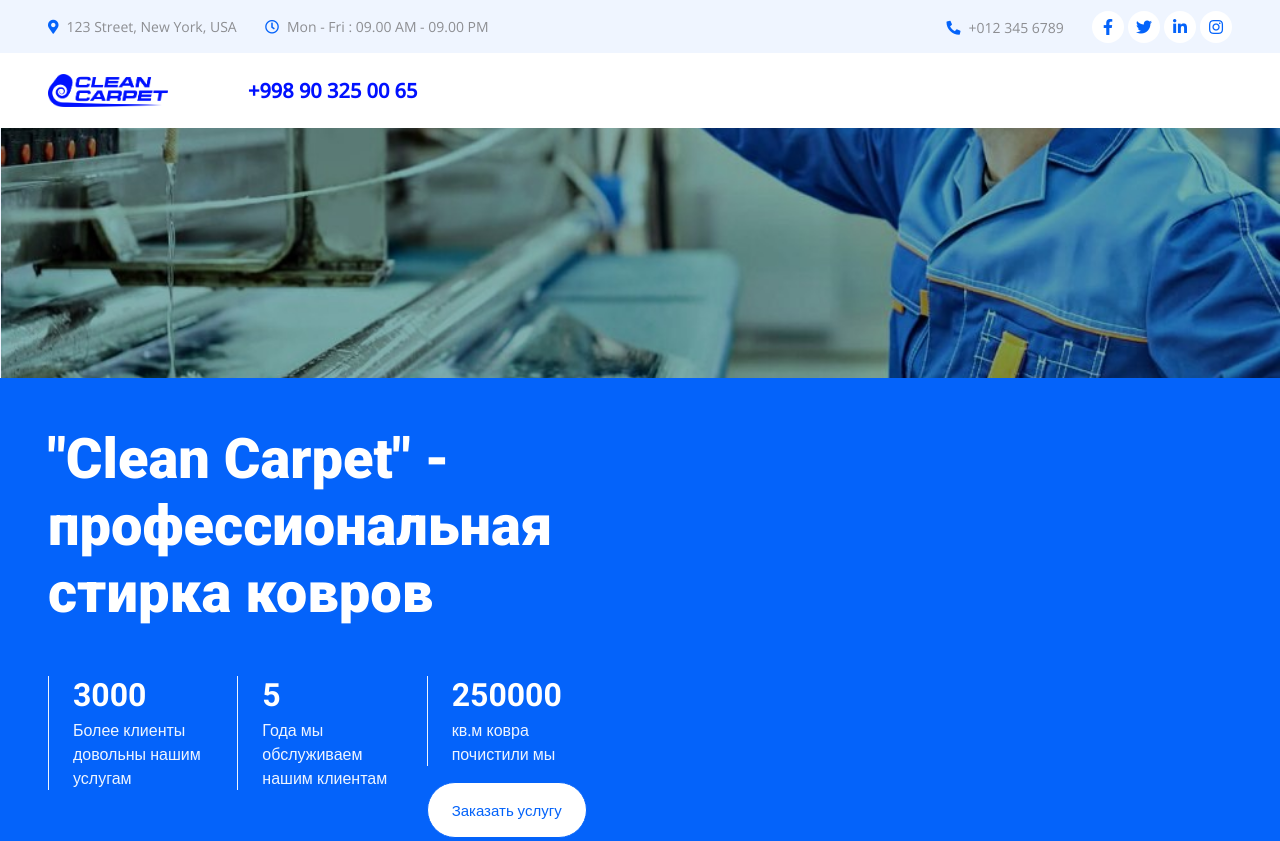
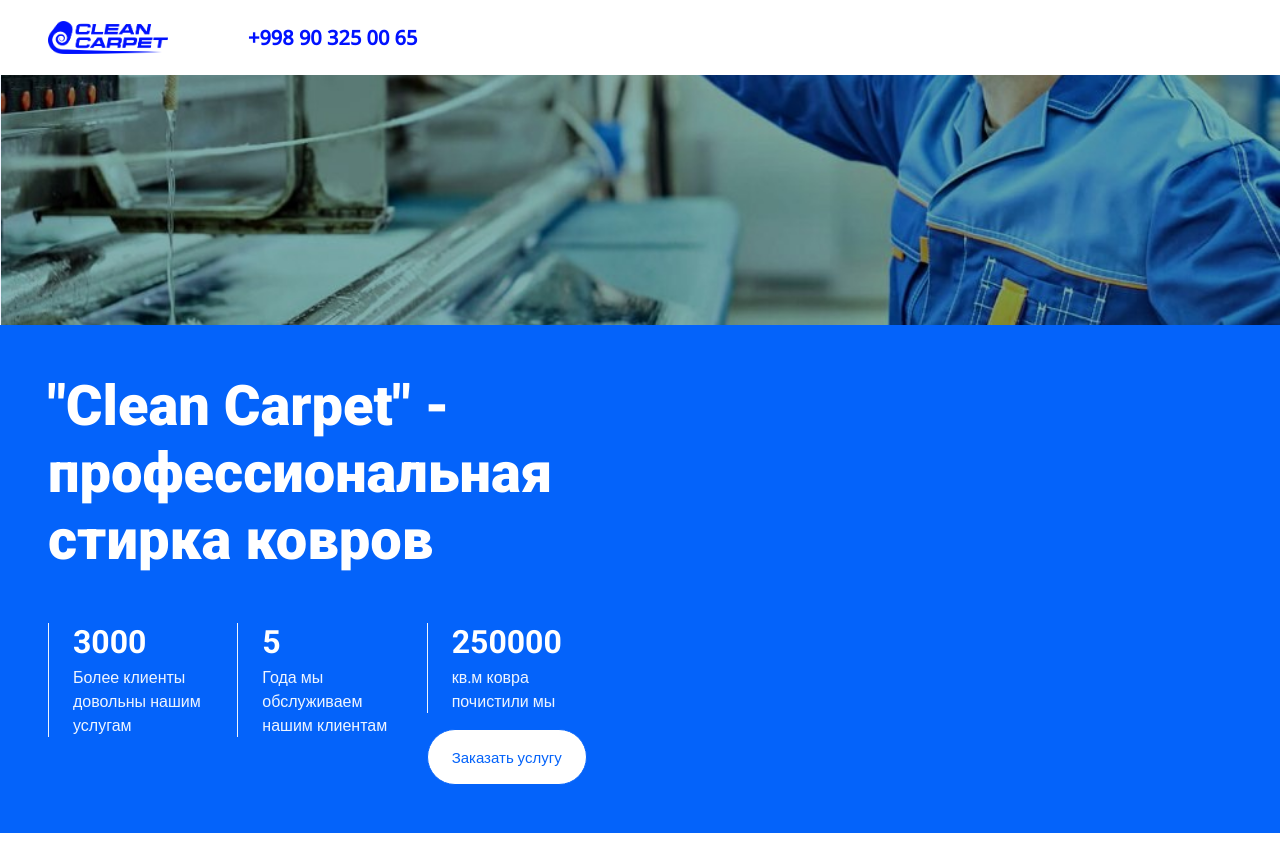
Before and after one commit to shamsiddinovkaromatullo/clean-carpet.uz, a plain HTML site: page index.html in a window 1280 px wide. Shown: the top 841 px of the page. Drawn offline with nearby package versions, Linux system fonts and the light colour scheme.

Commit message:
Update index.html

```diff
--- a/index.html
+++ b/index.html
@@ -30,6 +30,15 @@
 
     <!-- Template Stylesheet -->
     <link href="css/style.css" rel="stylesheet">
+<script async src="https://www.googletagmanager.com/gtag/js?id=AW-16460748382">
+</script>
+<script>
+  window.dataLayer = window.dataLayer || [];
+  function gtag(){dataLayer.push(arguments);}
+  gtag('js', new Date());
+
+  gtag('config', 'AW-16460748382');
+</script>
 
 </head>
 
@@ -43,34 +52,7 @@
     <!-- Spinner End -->
 
 
-    <!-- Topbar Start -->
-    <div class="container-fluid bg-light p-0 wow fadeIn" data-wow-delay="0.1s">
-        <div class="row gx-0 d-none d-lg-flex">
-            <div class="col-lg-7 px-5 text-start">
-                <div class="h-100 d-inline-flex align-items-center py-3 me-4">
-                    <small class="fa fa-map-marker-alt text-primary me-2"></small>
-                    <small>123 Street, New York, USA</small>
-                </div>
-                <div class="h-100 d-inline-flex align-items-center py-3">
-                    <small class="far fa-clock text-primary me-2"></small>
-                    <small>Mon - Fri : 09.00 AM - 09.00 PM</small>
-                </div>
-            </div>
-            <div class="col-lg-5 px-5 text-end">
-                <div class="h-100 d-inline-flex align-items-center py-3 me-4">
-                    <small class="fa fa-phone-alt text-primary me-2"></small>
-                    <small>+012 345 6789</small>
-                </div>
-                <div class="h-100 d-inline-flex align-items-center">
-                    <a class="btn btn-sm-square rounded-circle bg-white text-primary me-1" href=""><i class="fab fa-facebook-f"></i></a>
-                    <a class="btn btn-sm-square rounded-circle bg-white text-primary me-1" href=""><i class="fab fa-twitter"></i></a>
-                    <a class="btn btn-sm-square rounded-circle bg-white text-primary me-1" href=""><i class="fab fa-linkedin-in"></i></a>
-                    <a class="btn btn-sm-square rounded-circle bg-white text-primary me-0" href=""><i class="fab fa-instagram"></i></a>
-                </div>
-            </div>
-        </div>
-    </div>
-    <!-- Topbar End -->
+
 
 
     <nav class="navbar navbar-expand-lg bg-white navbar-light sticky-top p-0 wow fadeIn" data-wow-delay="0.1s">
```
